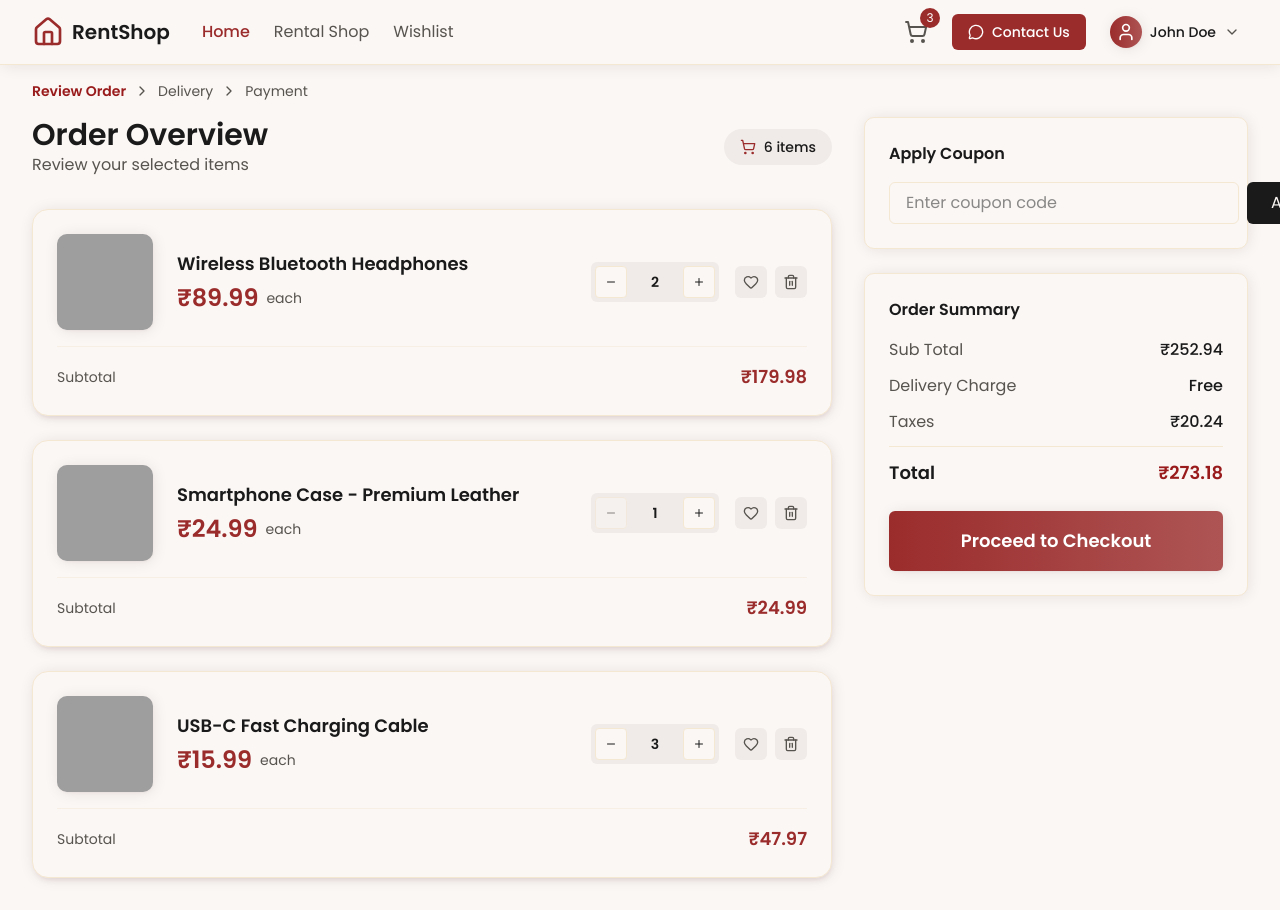
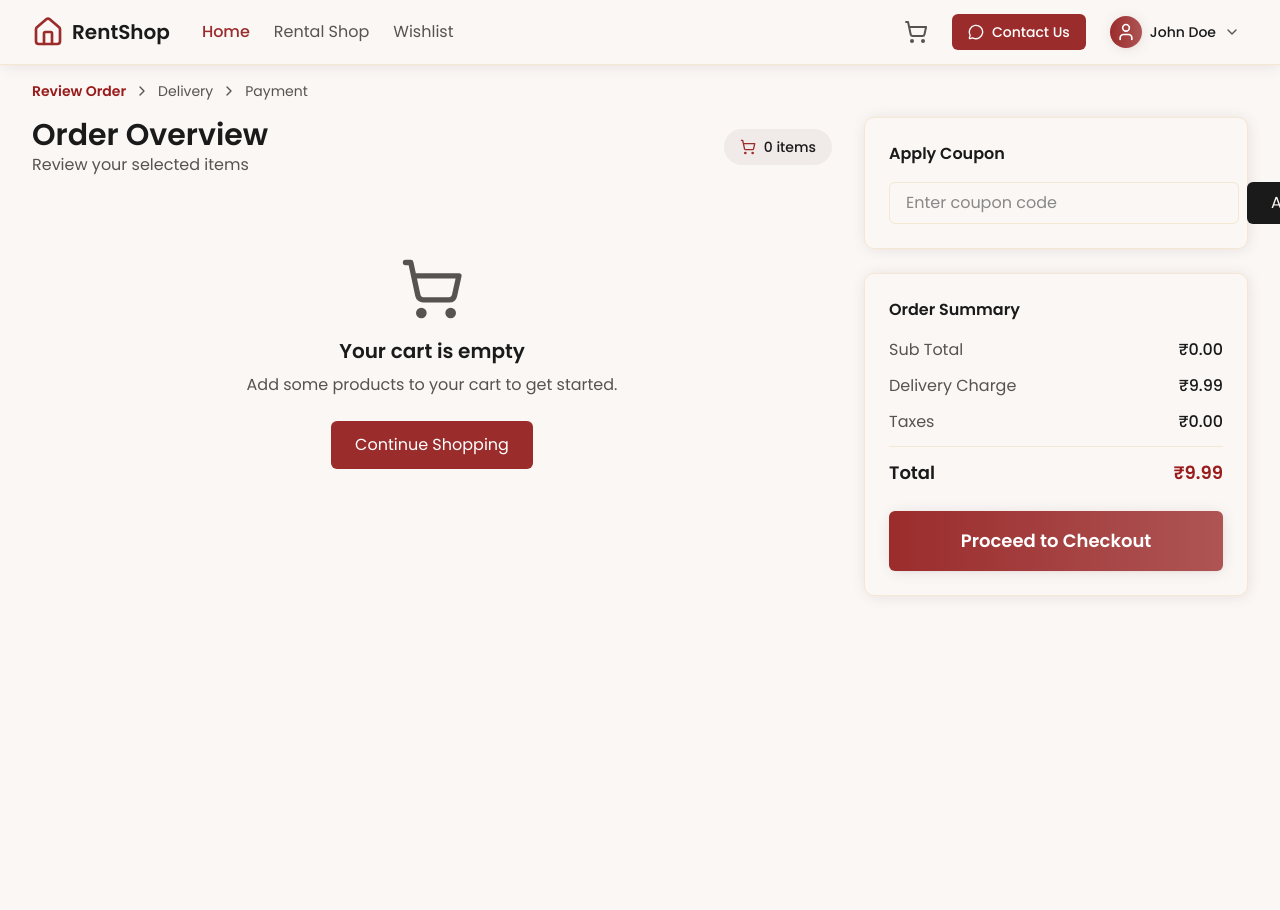
Before and after one commit to AKASH722/rent-it, a Next.js app: page /cart in a window 1280 px wide. Shown: the top 910 px of the page. After the commit the page ends 800 px from the top, so only its background shows below. Built offline with nearby package versions, Linux system fonts and the light colour scheme; grey boxes are pictures that could not be loaded.

Commit message:
feat: implement cart and toast context providers for improved state management and user notifications

```diff
--- a/src/app/(main)/cart/page.jsx
+++ b/src/app/(main)/cart/page.jsx
@@ -1,7 +1,17 @@
 "use client";
 
+import React from 'react';
+import { useCart } from '@/contexts/cart-context';
 import ReviewOrders from '@/features/product-cart/components/review-orders';
 
 export default function CartPage() {
-  return <ReviewOrders />;
+  const { cartItems, updateQuantity, removeFromCart } = useCart();
+
+  return (
+    <ReviewOrders
+      cartItems={cartItems}
+      onUpdateQuantity={updateQuantity}
+      onRemoveProduct={removeFromCart}
+    />
+  );
 }
--- a/src/app/layout.js
+++ b/src/app/layout.js
@@ -1,6 +1,8 @@
 import { Poppins, Libre_Baskerville, IBM_Plex_Mono } from "next/font/google";
 import "./globals.css";
 import { Toaster } from "@/components/ui/sonner";
+import { CartProvider } from "@/contexts/cart-context";
+import { ToastProvider } from "@/contexts/toast-context";
 
 const poppins = Poppins({
   subsets: ["latin"],
@@ -30,8 +32,12 @@ export default function RootLayout({ children }) {
       <body
         className={`${poppins.variable} ${libreBaskerville.variable} ${ibmPlexMono.variable} antialiased`}
       >
-        {children}
-        <Toaster richColors />
+        <ToastProvider>
+          <CartProvider>
+            {children}
+            <Toaster richColors />
+          </CartProvider>
+        </ToastProvider>
       </body>
     </html>
   );
--- a/src/components/header.jsx
+++ b/src/components/header.jsx
@@ -11,9 +11,12 @@ import {
   Filter,
   ArrowLeft
 } from 'lucide-react';
+import { useCart } from '@/contexts/cart-context';
 
 const Header = ({ isMobile, showMobileHeader = false }) => {
   const [showProfileDropdown, setShowProfileDropdown] = useState(false);
+  const { getCartItemCount } = useCart();
+  const cartItemCount = getCartItemCount();
 
   if (showMobileHeader) {
     return (
@@ -54,9 +57,11 @@ const Header = ({ isMobile, showMobileHeader = false }) => {
           <div className="flex items-center space-x-4">
             <Link href="/cart" className="relative p-2 text-muted-foreground hover:text-primary transition-colors">
               <ShoppingCart className="w-6 h-6" />
-              <span className="absolute -top-1 -right-1 bg-primary text-primary-foreground text-xs rounded-full w-5 h-5 flex items-center justify-center">
-                3
-              </span>
+              {cartItemCount > 0 && (
+                <span className="absolute -top-1 -right-1 bg-primary text-primary-foreground text-xs rounded-full w-5 h-5 flex items-center justify-center">
+                  {cartItemCount}
+                </span>
+              )}
             </Link>
 
             {/* Contact Us Button */}
--- /dev/null
+++ b/src/contexts/cart-context.jsx
@@ -0,0 +1,82 @@
+"use client";
+
+import React, { createContext, useContext, useState } from 'react';
+
+const CartContext = createContext();
+
+export function CartProvider({ children }) {
+  const [cartItems, setCartItems] = useState([]);
+
+  const addToCart = (product) => {
+    setCartItems(prev => {
+      const existingItem = prev.find(item => item.id === product.id);
+
+      if (existingItem) {
+        // If item already exists, increase quantity
+        return prev.map(item =>
+          item.id === product.id
+            ? { ...item, quantity: item.quantity + 1 }
+            : item
+        );
+      } else {
+        // Add new item to cart
+        return [...prev, { ...product, quantity: 1 }];
+      }
+    });
+  };
+
+  const removeFromCart = (productId) => {
+    setCartItems(prev => prev.filter(item => item.id !== productId));
+  };
+
+  const updateQuantity = (productId, newQuantity) => {
+    if (newQuantity < 1) {
+      removeFromCart(productId);
+      return;
+    }
+
+    setCartItems(prev =>
+      prev.map(item =>
+        item.id === productId
+          ? { ...item, quantity: newQuantity }
+          : item
+      )
+    );
+  };
+
+  const clearCart = () => {
+    setCartItems([]);
+  };
+
+  const getCartTotal = () => {
+    return cartItems.reduce((total, item) => total + (item.price * item.quantity), 0);
+  };
+
+  const getCartItemCount = () => {
+    return cartItems.reduce((total, item) => total + item.quantity, 0);
+  };
+
+  const value = {
+    cartItems,
+    addToCart,
+    removeFromCart,
+    updateQuantity,
+    clearCart,
+    getCartTotal,
+    getCartItemCount,
+  };
+
+  return (
+    <CartContext.Provider value={value}>
+      {children}
+    </CartContext.Provider>
+  );
+}
+
+export function useCart() {
+  const context = useContext(CartContext);
+  if (!context) {
+    throw new Error('useCart must be used within a CartProvider');
+  }
+  return context;
+}
--- /dev/null
+++ b/src/contexts/toast-context.jsx
@@ -0,0 +1,66 @@
+"use client";
+
+import React, { createContext, useContext, useState } from 'react';
+
+const ToastContext = createContext();
+
+export function ToastProvider({ children }) {
+  const [toasts, setToasts] = useState([]);
+
+  const addToast = (message, type = 'success') => {
+    const id = Date.now();
+    const toast = { id, message, type };
+    setToasts(prev => [...prev, toast]);
+
+    // Auto remove after 3 seconds
+    setTimeout(() => {
+      setToasts(prev => prev.filter(t => t.id !== id));
+    }, 3000);
+  };
+
+  const removeToast = (id) => {
+    setToasts(prev => prev.filter(t => t.id !== id));
+  };
+
+  return (
+    <ToastContext.Provider value={{ addToast, removeToast }}>
+      {children}
+      <ToastContainer toasts={toasts} onRemove={removeToast} />
+    </ToastContext.Provider>
+  );
+}
+
+function ToastContainer({ toasts, onRemove }) {
+  return (
+    <div className="fixed top-4 right-4 z-50 space-y-2">
+      {toasts.map(toast => (
+        <div
+          key={toast.id}
+          className={`p-4 rounded-lg shadow-lg max-w-sm animate-in slide-in-from-right duration-300 ${
+            toast.type === 'success'
+              ? 'bg-green-100 border border-green-200 text-green-800'
+              : 'bg-red-100 border border-red-200 text-red-800'
+          }`}
+        >
+          <div className="flex items-center justify-between">
+            <span className="text-sm font-medium">{toast.message}</span>
+            <button
+              onClick={() => onRemove(toast.id)}
+              className="ml-4 text-gray-400 hover:text-gray-600"
+            >
+              ×
+            </button>
+          </div>
+        </div>
+      ))}
+    </div>
+  );
+}
+
+export function useToast() {
+  const context = useContext(ToastContext);
+  if (!context) {
+    throw new Error('useToast must be used within a ToastProvider');
+  }
+  return context;
+}
--- a/src/features/product-cart/components/review-orders.jsx
+++ b/src/features/product-cart/components/review-orders.jsx
@@ -16,58 +16,29 @@ import Header from '@/components/header';
 import Breadcrumb from '@/components/breadcrumb';
 import { useResponsive } from '@/hooks/useResponsive';
 
-// Sample product data
-const initialProducts = [
-  {
-    id: 1,
-    name: "Wireless Bluetooth Headphones",
-    price: 89.99,
-    quantity: 2,
-    image: "https://images.pexels.com/photos/3394650/pexels-photo-3394650.jpeg?auto=compress&cs=tinysrgb&w=150&h=150&dpr=1",
-    isLiked: false
-  },
-  {
-    id: 2,
-    name: "Smartphone Case - Premium Leather",
-    price: 24.99,
-    quantity: 1,
-    image: "https://images.pexels.com/photos/404280/pexels-photo-404280.jpeg?auto=compress&cs=tinysrgb&w=150&h=150&dpr=1",
-    isLiked: false
-  },
-  {
-    id: 3,
-    name: "USB-C Fast Charging Cable",
-    price: 15.99,
-    quantity: 3,
-    image: "https://images.pexels.com/photos/163125/phone-old-year-built-1955-163125.jpeg?auto=compress&cs=tinysrgb&w=150&h=150&dpr=1",
-    isLiked: false
-  }
-];
-
-function ReviewOrders() {
-  const [products, setProducts] = useState(initialProducts);
+function ReviewOrders({ cartItems = [], onUpdateQuantity, onRemoveProduct }) {
   const [couponCode, setCouponCode] = useState('');
   const [appliedCoupon, setAppliedCoupon] = useState(null);
   const { isMobile } = useResponsive();
 
   const updateQuantity = (id, change) => {
-    setProducts(products.map(product =>
-      product.id === id
-        ? { ...product, quantity: Math.max(1, product.quantity + change) }
-        : product
-    ));
+    const product = cartItems.find(p => p.id === id);
+    if (product && onUpdateQuantity) {
+      const newQuantity = Math.max(1, product.quantity + change);
+      onUpdateQuantity(id, newQuantity);
+    }
   };
 
   const toggleLike = (id) => {
-    setProducts(products.map(product =>
-      product.id === id
-        ? { ...product, isLiked: !product.isLiked }
-        : product
-    ));
+    // For now, we'll keep this as local state since it's not critical for cart functionality
+    // In a real app, this might be managed in a separate wishlist context
+    console.log('Toggle like for product:', id);
   };
 
   const removeProduct = (id) => {
-    setProducts(products.filter(product => product.id !== id));
+    if (onRemoveProduct) {
+      onRemoveProduct(id);
+    }
   };
 
   const applyCoupon = () => {
@@ -80,14 +51,14 @@ function ReviewOrders() {
     }
   };
 
-  const subTotal = products.reduce((sum, product) => sum + (product.price * product.quantity), 0);
+  const subTotal = cartItems.reduce((sum, product) => sum + (product.price * product.quantity), 0);
   const deliveryCharge = subTotal > 50 ? 0 : 9.99;
   const taxRate = 0.08;
   const taxAmount = subTotal * taxRate;
   const discount = appliedCoupon ? subTotal * appliedCoupon.discount : 0;
   const total = subTotal + deliveryCharge + taxAmount - discount;
 
-  const cartItemCount = products.reduce((sum, product) => sum + product.quantity, 0);
+  const cartItemCount = cartItems.reduce((sum, product) => sum + product.quantity, 0);
 
   return (
     <div className="min-h-screen bg-background">
@@ -113,15 +84,31 @@ function ReviewOrders() {
             </div>
 
             <div className="space-y-6">
-              {products.map((product) => (
+              {cartItems.length === 0 ? (
+                <div className="text-center py-12">
+                  <ShoppingCart className="h-16 w-16 text-muted-foreground mx-auto mb-4" />
+                  <h3 className="text-xl font-semibold text-foreground mb-2">Your cart is empty</h3>
+                  <p className="text-muted-foreground mb-6">Add some products to your cart to get started.</p>
+                  <Link href="/home" className="bg-primary text-primary-foreground px-6 py-3 rounded-lg hover:bg-primary/90 transition-colors inline-block">
+                    Continue Shopping
+                  </Link>
+                </div>
+              ) : (
+                cartItems.map((product) => (
                 <div key={product.id} className="bg-card rounded-2xl p-6 shadow-lg border border-border hover:shadow-xl transition-all duration-300 group">
                   <div className="flex flex-col md:flex-row md:items-center space-y-4 md:space-y-0 md:space-x-6">
                     <div className="relative">
-                      <img
-                        src={product.image}
-                        alt={product.name}
-                        className="w-full md:w-24 h-48 md:h-24 object-cover rounded-xl bg-muted shadow-md group-hover:scale-105 transition-transform duration-300"
-                      />
+                      {product.image ? (
+                        <img
+                          src={product.image}
+                          alt={product.name}
+                          className="w-full md:w-24 h-48 md:h-24 object-cover rounded-xl bg-muted shadow-md group-hover:scale-105 transition-transform duration-300"
+                        />
+                      ) : (
+                        <div className="w-full md:w-24 h-48 md:h-24 bg-muted rounded-xl flex items-center justify-center shadow-md group-hover:scale-105 transition-transform duration-300">
+                          <span className="text-muted-foreground text-sm">No Image</span>
+                        </div>
+                      )}
                       <div className="absolute inset-0 bg-gradient-to-t from-black/20 to-transparent rounded-xl md:hidden"></div>
                     </div>
 
@@ -194,7 +181,8 @@ function ReviewOrders() {
                     </div>
                   </div>
                 </div>
-              ))}
+              ))
+              )}
             </div>
           </div>
 
```
Also changed, not shown: src/app/(main)/home/page.jsx (+10 -1 lines), src/features/rental-shop-dashboard/components/product-details.jsx (+17 -1 lines), src/features/rental-shop-dashboard/components/product-grid.jsx (+25 -14 lines).
